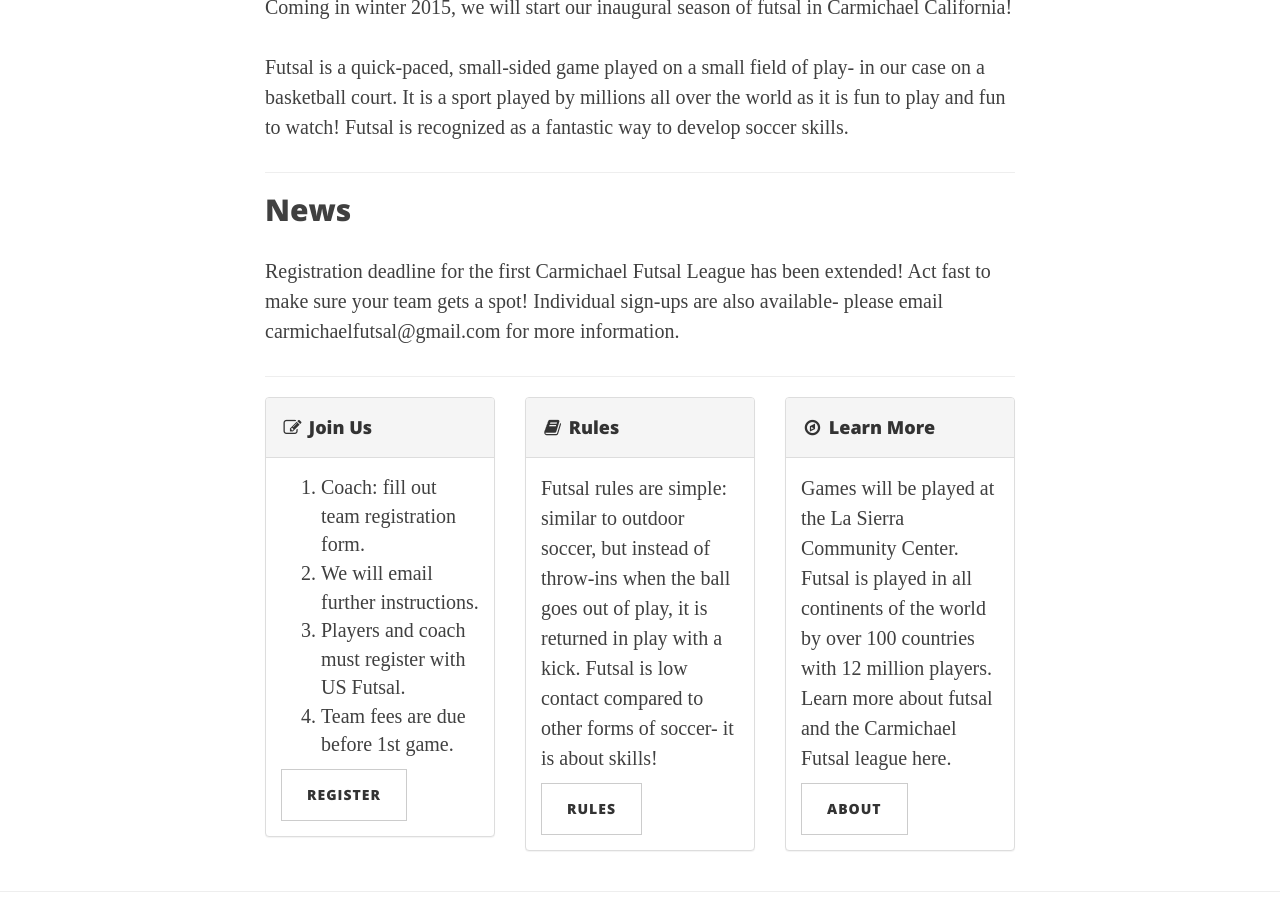
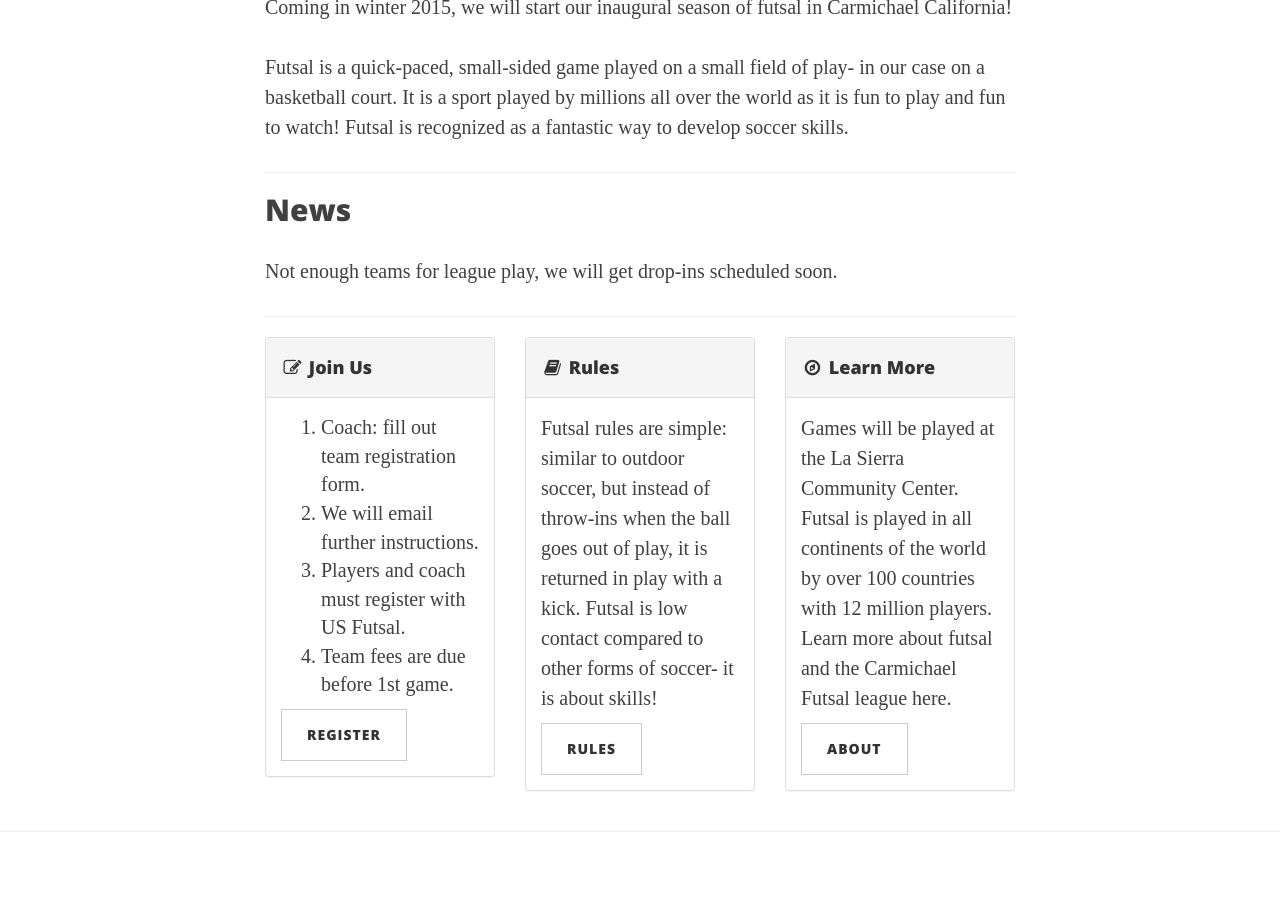
Before and after one commit to carmichaelfutsal/carmichaelfutsal.github.io, a Jekyll site: the page built from index.html, in a window 1280 px wide and 900 px high, scrolled down 579 px. Built offline with Jekyll 4.4.1, drawn with Linux system fonts in a browser that asks for light colours; nearby versions of some CDN libraries; the list of posts is cut into pages by our own code.

Commit message:
league update

```diff
--- a/index.html
+++ b/index.html
@@ -12,7 +12,7 @@
 
 <h2>News</h2>
 
-<p>Registration deadline for the first Carmichael Futsal League has been extended! Act fast to make sure your team gets a spot! Individual sign-ups are also available- please email carmichaelfutsal@gmail.com for more information.<p>
+<p>Not enough teams for league play, we will get drop-ins scheduled soon.<p>
 
 <div class="fb-like-box" data-href="https://www.facebook.com/carmichaelfutsal" data-width="100%" data-colorscheme="light" data-show-faces="false" data-header="false" data-stream="true" data-show-border="false"></div>
 
```
